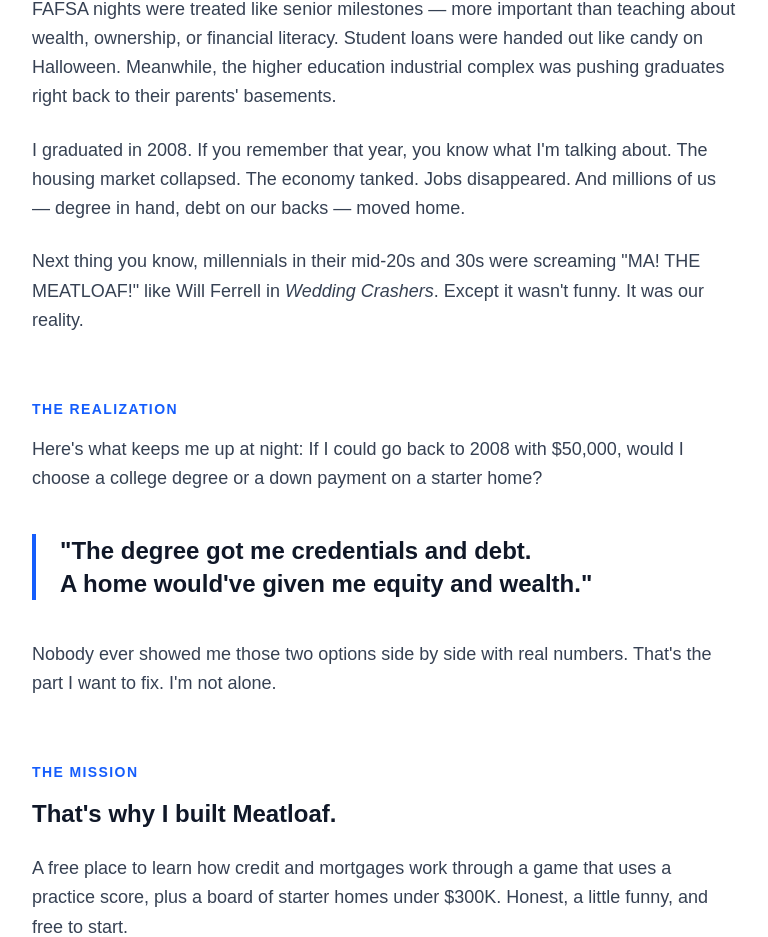
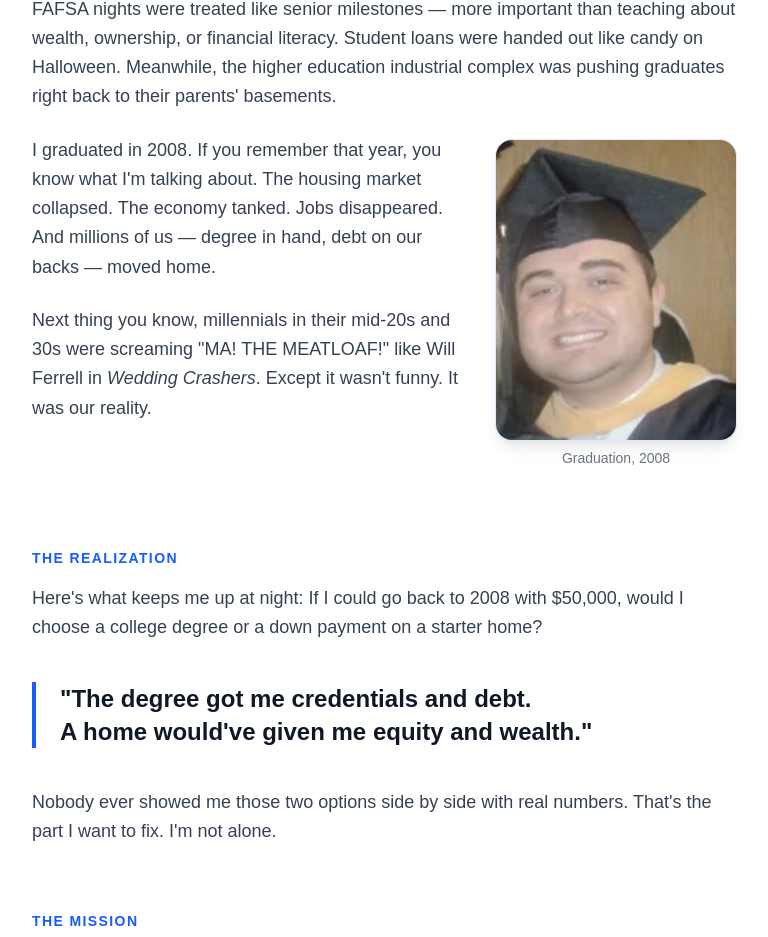
Before and after one commit to Rmetzg85/meatloaf, a Next.js app: page /about in a window 1280 px wide. Shown: the part 852-1789 px from the top of the page, without its empty margins (256-1024 px from the left). Built offline with nearby package versions, Linux system fonts and the light colour scheme; no server answers.

Commit message:
Story page: add Charlie's 2008 graduation photo beside the 'I graduated in 2008' paragraph

```diff
--- a/COMPONENTS/AboutStory.tsx
+++ b/COMPONENTS/AboutStory.tsx
@@ -37,6 +37,20 @@
               <p>
                 FAFSA nights were treated like senior milestones — more important than teaching about wealth, ownership, or financial literacy. Student loans were handed out like candy on Halloween. Meanwhile, the higher education industrial complex was pushing graduates right back to their parents&apos; basements.
               </p>
+              <figure className="mx-auto w-56 sm:w-64 md:float-right md:ml-8 md:mb-4 md:mt-1 md:w-60">
+                <picture>
+                  <source srcSet="/charlie-grad-2008.webp" type="image/webp" />
+                  <img
+                    src="/charlie-grad-2008.jpg"
+                    alt="Charlie at his college graduation in 2008"
+                    width={800}
+                    height={1000}
+                    loading="lazy"
+                    className="w-full h-auto rounded-2xl shadow-lg ring-1 ring-blue-100"
+                  />
+                </picture>
+                <figcaption className="mt-2 text-center text-sm text-gray-500">Graduation, 2008</figcaption>
+              </figure>
               <p>
                 I graduated in 2008. If you remember that year, you know what I&apos;m talking about. The housing market collapsed. The economy tanked. Jobs disappeared. And millions of us — degree in hand, debt on our backs — moved home.
               </p>
@@ -44,6 +58,7 @@
                 Next thing you know, millennials in their mid-20s and 30s were screaming &quot;MA! THE MEATLOAF!&quot; like Will Ferrell in <em>Wedding Crashers</em>. Except it wasn&apos;t funny. It was our reality.
               </p>
             </div>
+            <div className="clear-both" />
           </div>
 
           <div className="mb-12 md:mb-16">
```
Also changed, not shown: public/charlie-grad-2008.jpg (added), public/charlie-grad-2008.webp (added).
